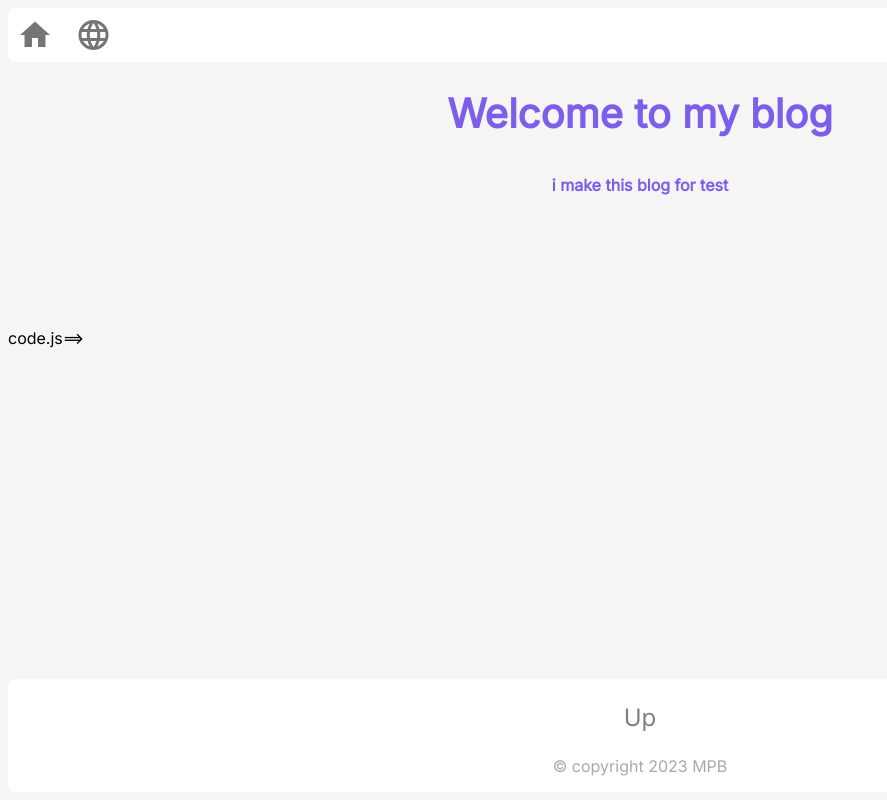
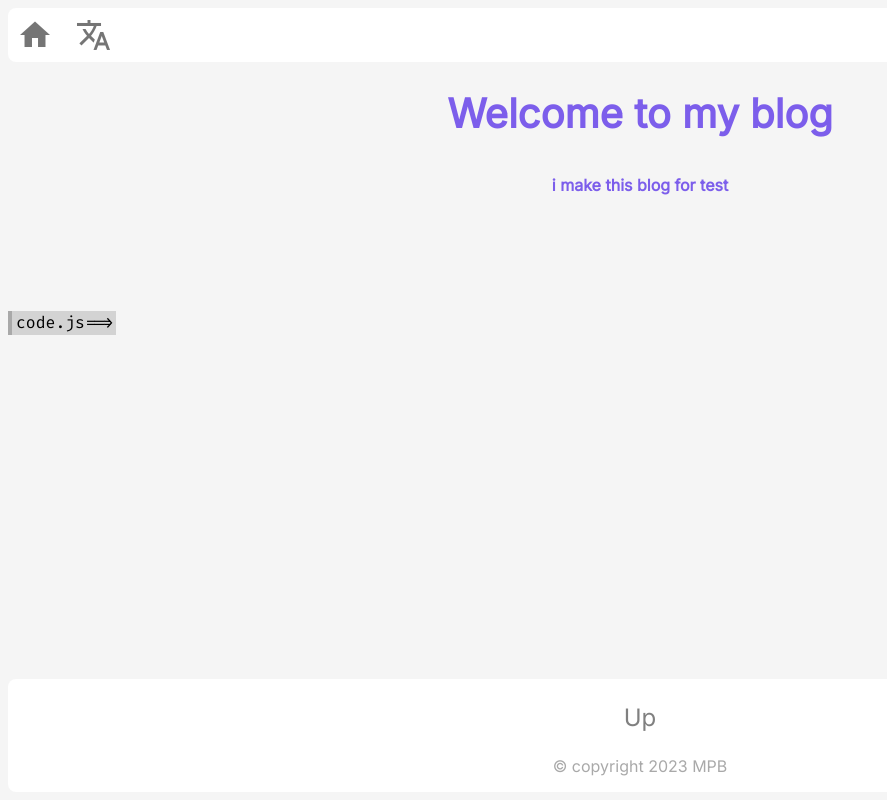
Before and after one commit to MPBCoder/oldPersonalWebsite, a plain HTML site: page en.html in a window 1280 px wide. Shown: the whole page, without its empty margins (0-887 px from the left). Drawn offline with Linux system fonts and the light colour scheme.

Commit message:
Update en.html

```diff
--- a/en.html
+++ b/en.html
@@ -24,7 +24,7 @@ font-family: 'Inter', sans-serif !important;
   <body>
     <header>
 
-      <a href="#"><span id="home" class="material-icons md-dark md-36">home</span></a> <a href="/index.html"><span class="material-icons md-dark md-36">language</span></a>
+      <a href="#"><span id="home" class="material-icons md-dark md-36">home</span></a> <a href="/index.html"><span class="material-icons md-dark md-36">translate</span></a>
     </header>
 
     <main>
@@ -37,7 +37,7 @@ font-family: 'Inter', sans-serif !important;
       <br />
       <br />
       <br />
-      <p class="code">code.js==> </p>
+      <code>code.js==> </code>
 
 <br>
 <br>
```
